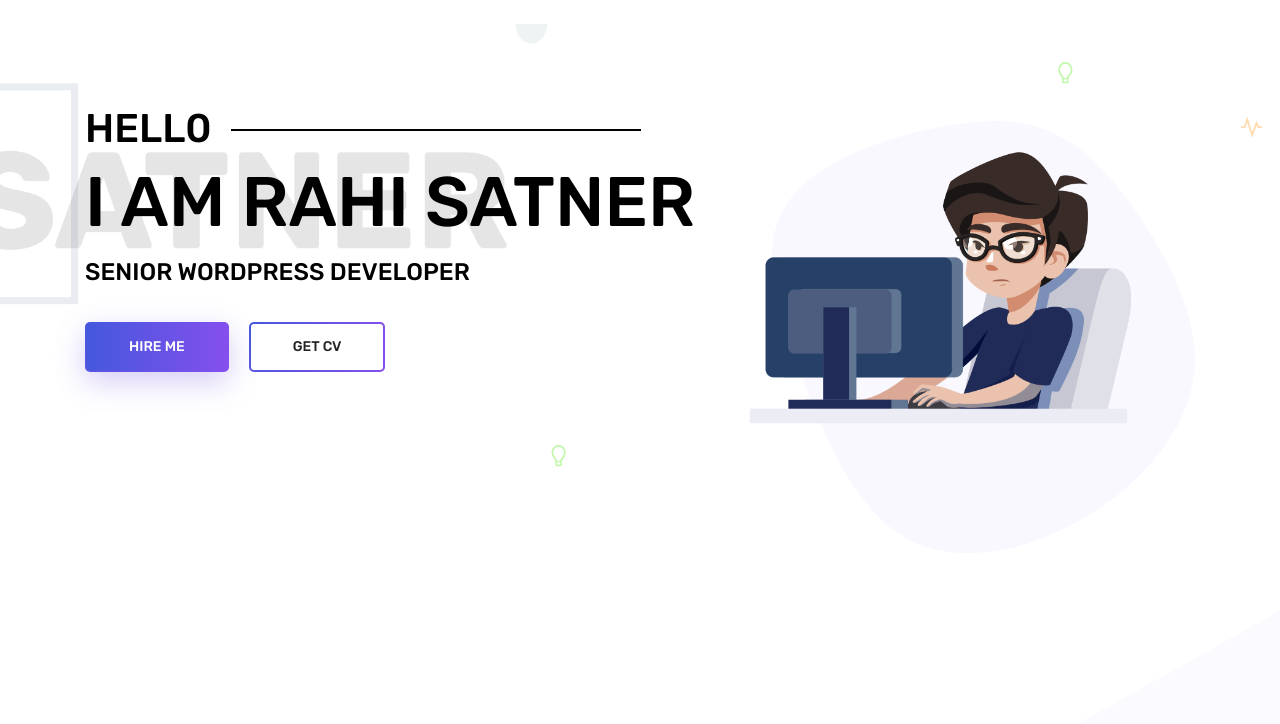
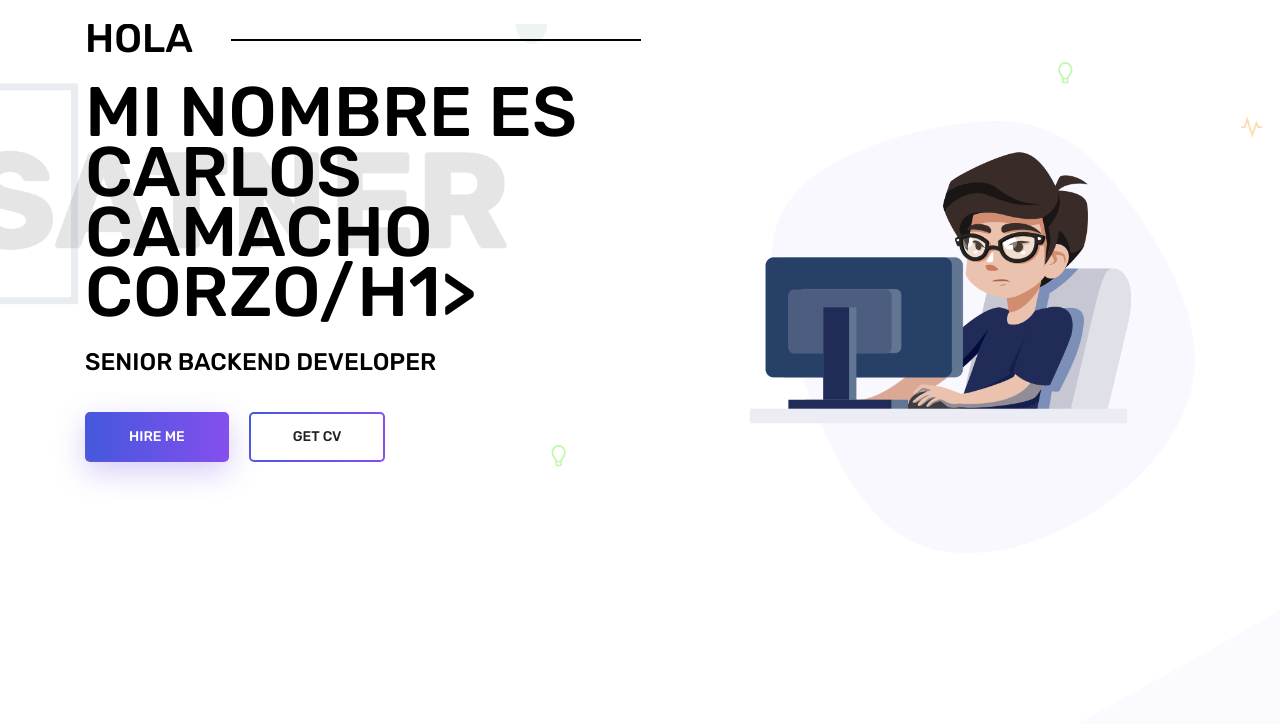
Before and after one commit to carloscamachocorzo/CarlosCamachoCorzo.github.io, a plain HTML site: page index.html in a window 1280 px wide. Shown: the part 76-800 px from the top of the page. Drawn offline with Linux system fonts and the light colour scheme; some packages are replaced by stand-ins of ours.

Commit message:
cambio de mensajes

```diff
--- a/index.html
+++ b/index.html
@@ -72,9 +72,9 @@
 				<div class="row">
 					<div class="col-lg-7">
 						<div class="banner_content">
-							<h3 class="text-uppercase">Hell0</h3>
-							<h1 class="text-uppercase">I am rahi satner</h1>
-							<h5 class="text-uppercase">senior wordpress developer</h5>
+							<h3 class="text-uppercase">Hola</h3>
+							<h1 class="text-uppercase">MI NOMBRE ES CARLOS CAMACHO CORZO/h1>
+							<h5 class="text-uppercase">senior backend developer</h5>
 							<div class="d-flex align-items-center">
 								<a class="primary_btn" href="#"><span>Hire Me</span></a>
 								<a class="primary_btn tr-bg" href="#"><span>Get CV</span></a>
```
